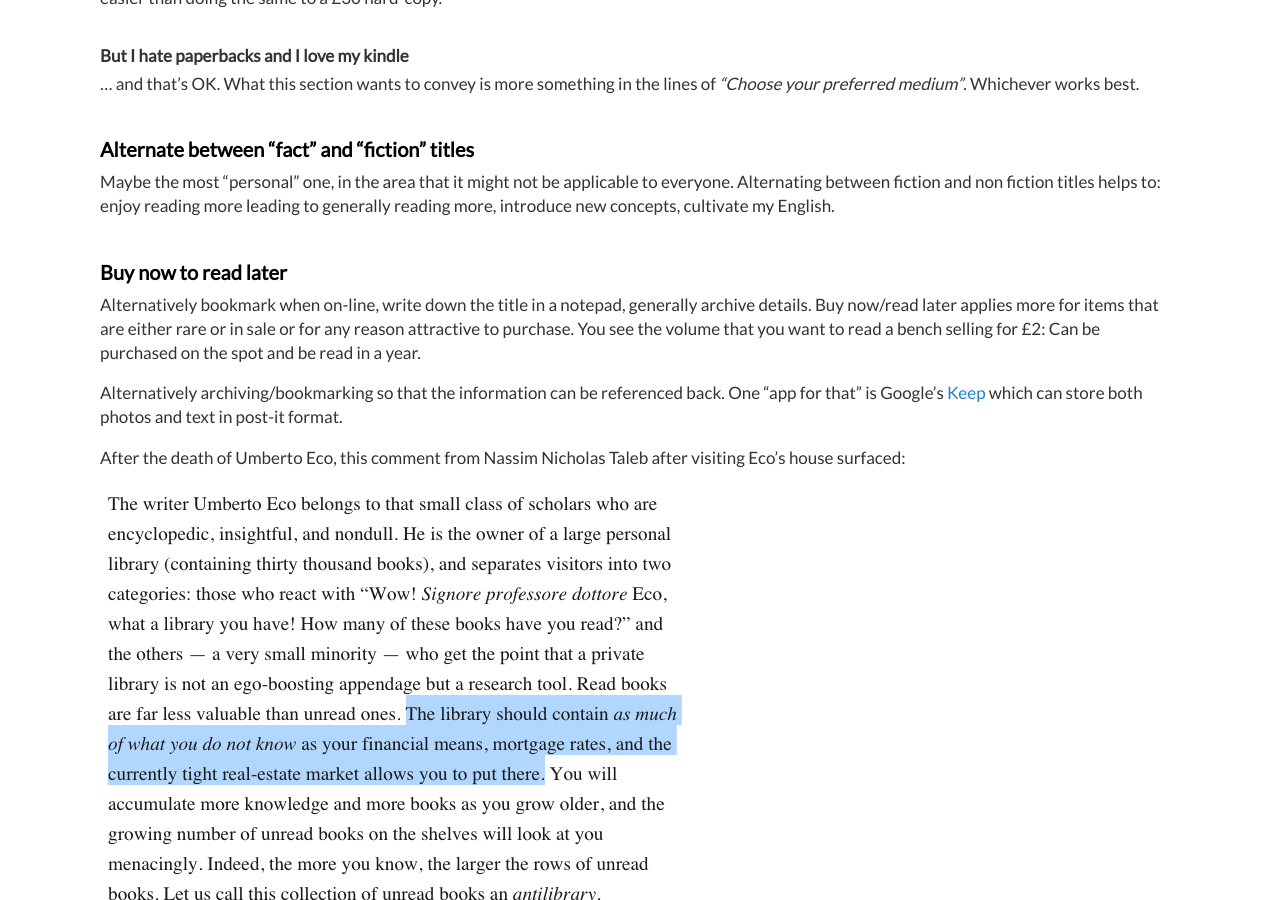
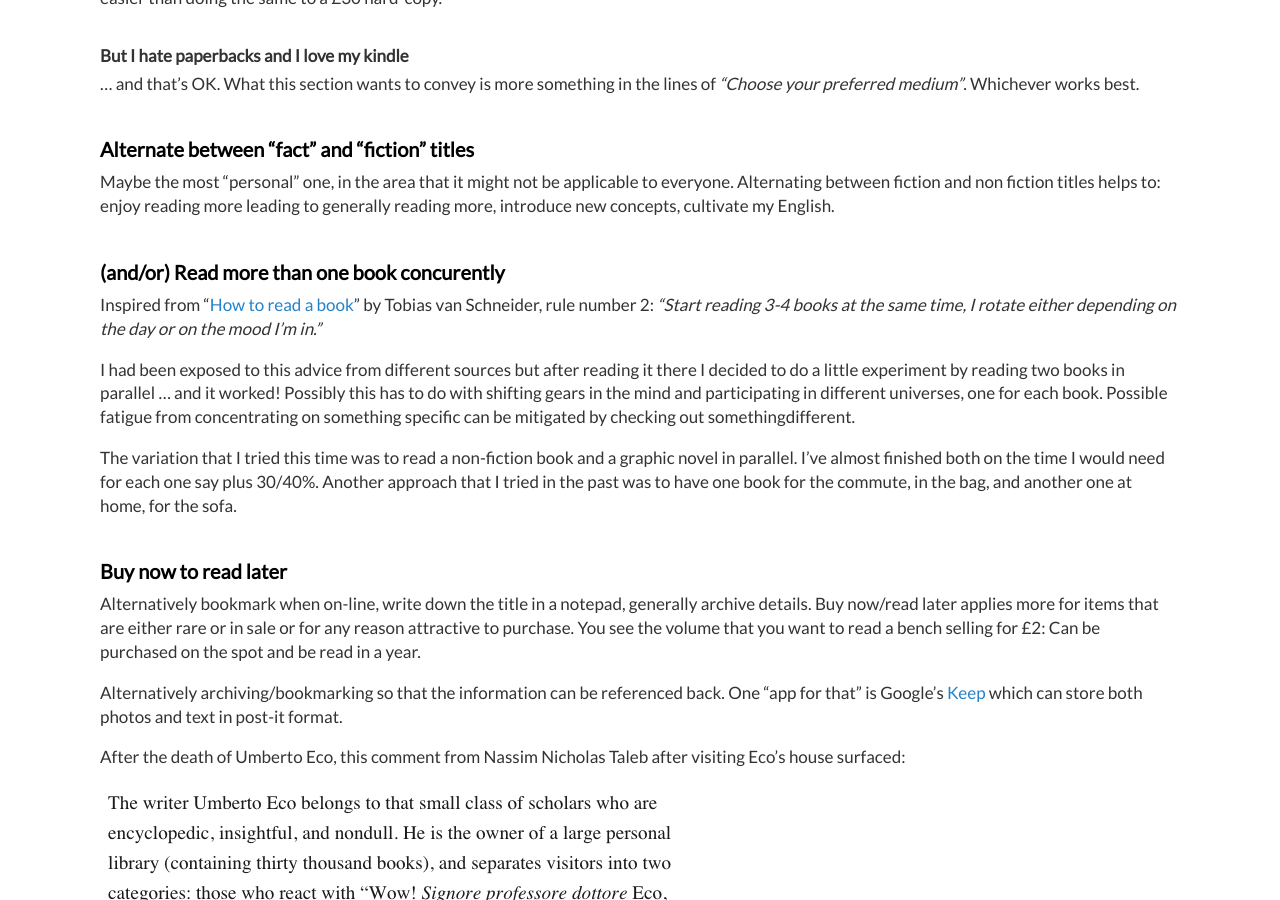
Before and after one commit to dimitrismistriotis/dimitrismistriotis.github.io, a Jekyll site: the page built from _posts/2015-08-15-reading_hacks.md, in a window 1280 px wide and 900 px high, scrolled down 4037 px. Built offline with Jekyll 4.4.1, drawn with Linux system fonts in a browser that asks for light colours.

Commit message:
Reading >1 books at the same time

```diff
--- a/_posts/2015-08-15-reading_hacks.md
+++ b/_posts/2015-08-15-reading_hacks.md
@@ -144,6 +144,14 @@ everyone. Alternating between fiction and non fiction titles helps to: enjoy
 reading more leading to generally reading more, introduce new concepts,
 cultivate my English.
 
+## (and/or) Read more than one book concurently
+
+Inspired from "[How to read a book](http://us5.campaign-archive1.com/?u=56217f3273816b2f6aa899689&id=ea0ae1292b&utm_content=buffer58eb1&utm_medium=social&utm_source=twitter.com&utm_campaign=buffer)" by Tobias van Schneider, rule number 2: *"Start reading 3-4 books at the same time, I rotate either depending on the day or on the mood I’m in."*
+
+I had been exposed to this advice from different sources but after reading it there I decided to do a little experiment by reading two books in parallel ... and it worked! Possibly this has to do with shifting gears in the mind and participating in different universes, one for each book. Possible fatigue from concentrating on something specific can be mitigated by checking out somethingdifferent.
+
+The variation that I tried this time was to read a non-fiction book and a graphic novel in parallel. I've almost finished both on the time I would need for each one say plus 30/40%. Another approach that I tried in the past was to have one book for the commute, in the bag, and another one at home, for the sofa.
+
 ## Buy now to read later
 
 Alternatively bookmark when on-line, write down the title in a notepad,
```
